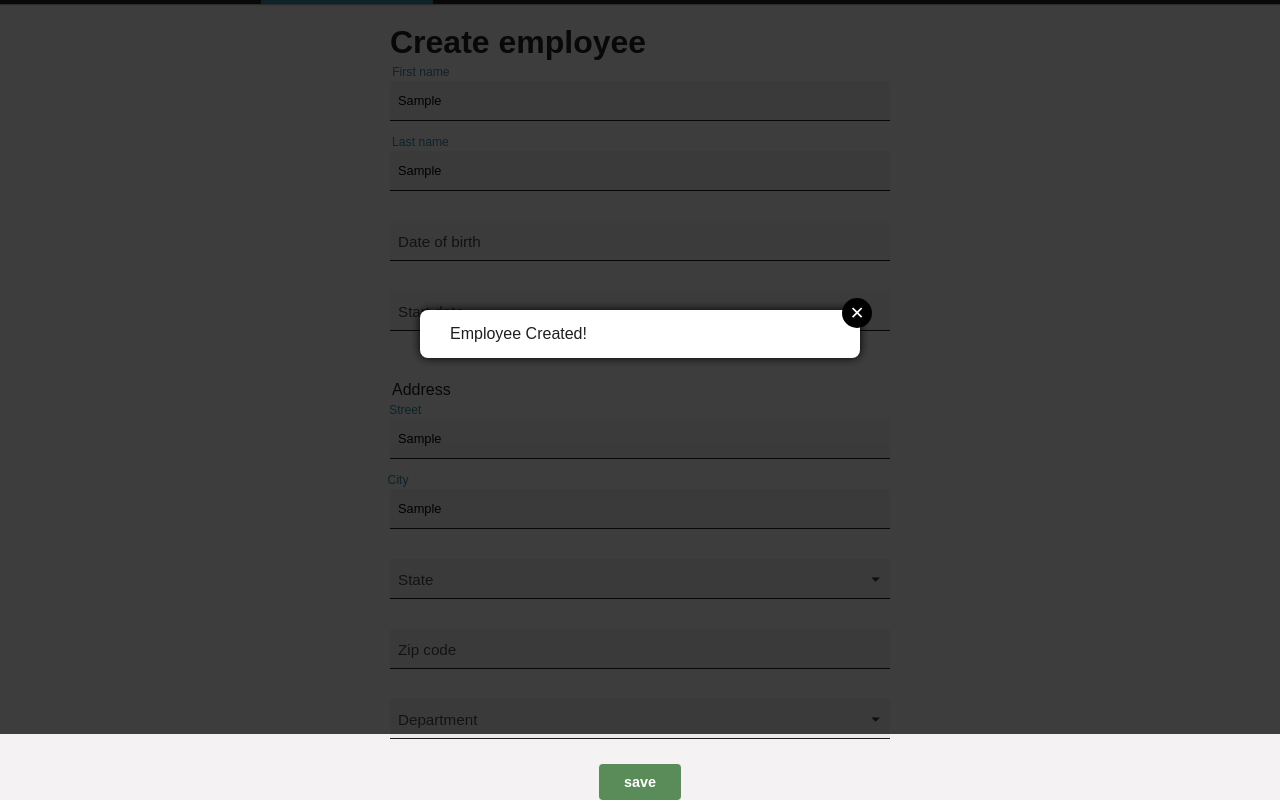
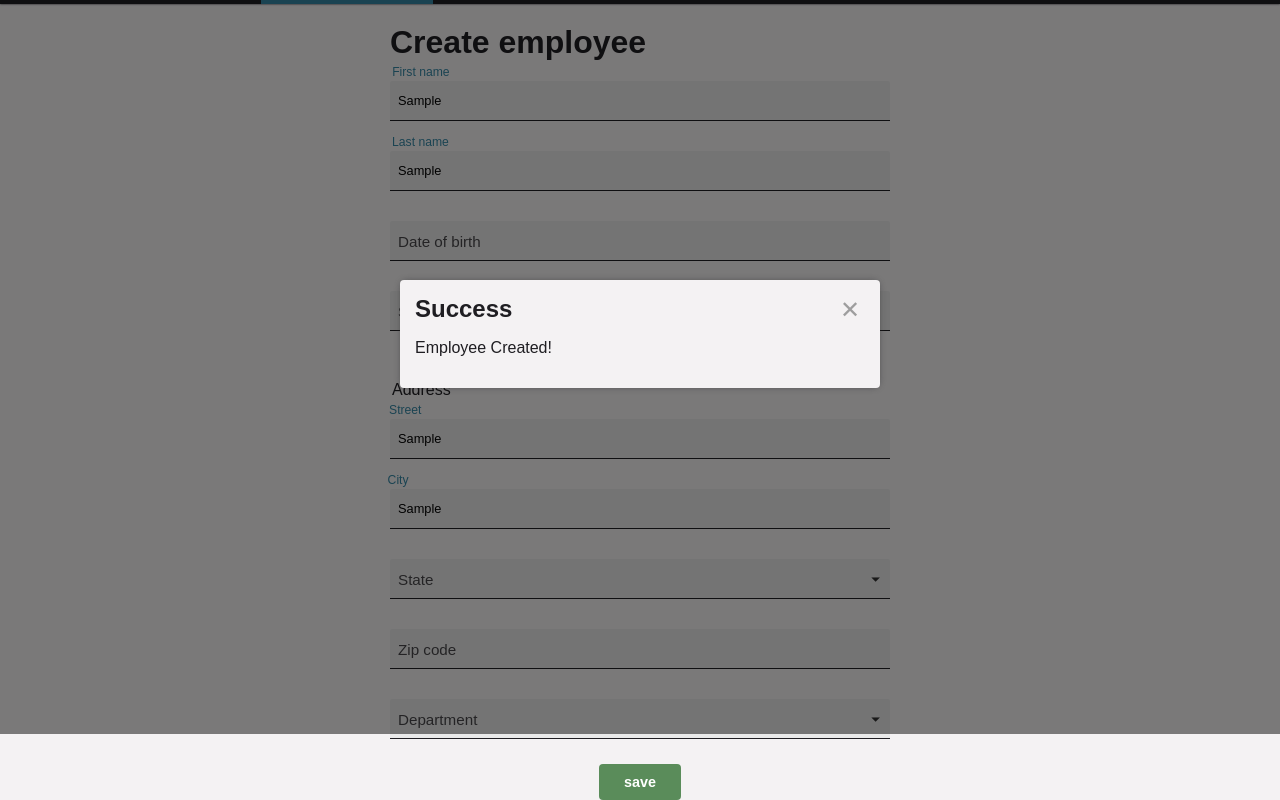
Before and after one commit to MathieuBouvet/MathieuBouvet_14_11032022, a React (Create React App) app: page / in a window 1280 px wide. Both pictures are taken after typing "Sample", "Sample", "Sample", "Sample", "Sample", "Sample" into the empty fields and a click on the button "save". Shown: the part 66-866 px from the top of the page. Built offline with nearby package versions, Linux system fonts and the light colour scheme; the HTML template or start-up script is replaced by a standard one.

Commit message:
Style the modal component

```diff
--- a/src/components/Modal/Modal.css
+++ b/src/components/Modal/Modal.css
@@ -11,8 +11,35 @@
   from {
     opacity: 1;
   }
+  50% {
+    opacity: 1;
+  }
   to {
     opacity: 0;
+  }
+}
+
+@keyframes pop-in {
+  from {
+    transform: scale(0.8);
+  }
+  50% {
+    transform: scale(1.05);
+  }
+  to {
+    transform: scale(1);
+  }
+}
+
+@keyframes pop-out {
+  from {
+    transform: scale(1);
+  }
+  50% {
+    transform: scale(1.08);
+  }
+  to {
+    transform: scale(0.8);
   }
 }
 
@@ -22,7 +49,7 @@
   left: 0;
   bottom: 0;
   right: 0;
-  background-color: rgba(0, 0, 0, 0.75);
+  background-color: rgba(0, 0, 0, 0.5);
   z-index: 1;
   animation: appear 0.3s forwards;
   display: flex;
@@ -36,32 +63,44 @@
 
 .modal {
   position: relative;
+  background-color: var(--color-neutral);
+  padding: 15px;
+  border-radius: 4px;
+  box-shadow: 0 0 8px -3px #333333;
+
+  animation: pop-in 0.3s forwards;
+}
+
+.modal.closing {
+  animation: pop-out 0.3s forwards;
+}
+
+.modal-header {
+  min-width: 450px;
+  position: relative;
 }
 
 .modal-title {
-  display: flex;
+  margin: 0;
 }
 
 .modal-close-button {
-  --close-button-size: 30px;
-  --button-offset: calc(-1 * var(--close-button-size) / 2 + 3px);
+  --close-button-size: 40px;
 
-  position: absolute;
-  top: var(--button-offset);
-  right: var(--button-offset);
-
-  margin-left: auto;
-  background-color: black;
+  background-color: transparent;
   border: none;
   border-radius: 50%;
   width: var(--close-button-size);
   height: var(--close-button-size);
   padding: 0;
-  color: white;
-  font-size: 1.1rem;
+  color: rgb(158, 158, 158);
+  font-size: 1.5rem;
   cursor: pointer;
+  position: absolute;
+  top: -5px;
+  right: -5px;
 }
 
 .modal-close-button:hover {
-  transform: scale(1.05);
+  background-color: rgba(0, 0, 0, 0.04);
 }
--- a/src/components/Modal/Modal.jsx
+++ b/src/components/Modal/Modal.jsx
@@ -5,7 +5,13 @@ import useOnEscape from "../../hooks/useOnEscape";
 import Portal from "../Portal/Portal";
 import "./Modal.css";
 
-const Modal = ({ isClosing, onCloseFinished, onCloseRequested, children }) => {
+const Modal = ({
+  title,
+  isClosing,
+  onCloseFinished,
+  onCloseRequested,
+  children,
+}) => {
   useOnEscape(onCloseRequested);
   const modalRef = useClickOutside(onCloseRequested);
 
@@ -19,12 +25,15 @@ const Modal = ({ isClosing, onCloseFinished, onCloseRequested, children }) => {
           }
         }}
       >
-        <div className="modal" ref={modalRef}>
-          <button className="modal-close-button" onClick={onCloseRequested}>
-            ✕
-          </button>
+        <section className={cx("modal", { closing: isClosing })} ref={modalRef}>
+          <header className="modal-header">
+            <h2 className="modal-title">{title}</h2>
+            <button className="modal-close-button" onClick={onCloseRequested}>
+              ✕
+            </button>
+          </header>
           {children}
-        </div>
+        </section>
       </div>
     </Portal>
   );
@@ -34,6 +43,7 @@ Modal.propTypes = {
   isClosing: PropTypes.bool.isRequired,
   onCloseRequested: PropTypes.func,
   onCloseFinished: PropTypes.func,
+  title: PropTypes.string,
   children: PropTypes.node,
 };
 
--- a/src/index.css
+++ b/src/index.css
@@ -48,28 +48,8 @@ body {
   margin: 0;
 }
 
-.flex-column-container {
-  display: flex;
-  align-items: center;
-  flex-direction: column;
-}
-
 label {
   display: block;
   margin-top: 1rem;
   margin-bottom: 10px;
 }
-
-.save-employee-button {
-  display: block;
-  margin: auto;
-  margin-top: 15px;
-}
-
-.creation-notification-modal {
-  padding: 15px 30px;
-  width: 440px;
-  box-shadow: 0 0 10px #000;
-  background-color: white;
-  border-radius: 8px;
-}
--- a/src/pages/CreateEmployeePage/CreateEmployeePage.css
+++ b/src/pages/CreateEmployeePage/CreateEmployeePage.css
@@ -19,6 +19,9 @@
 }
 
 .save-employee-button {
+  display: block;
+  margin: auto;
+  margin-top: 15px;
   border-radius: 4px;
   border: none;
   background-color: var(--color-success);
--- a/src/pages/CreateEmployeePage/CreateEmployeePage.jsx
+++ b/src/pages/CreateEmployeePage/CreateEmployeePage.jsx
@@ -128,11 +128,12 @@ const CreateEmployeePage = () => {
       </form>
       {isModalOpened && (
         <Modal
+          title="Success"
           isClosing={isModalClosing}
           onCloseFinished={setModalClosed}
           onCloseRequested={setModalClosing}
         >
-          <div className="creation-notification-modal">Employee Created!</div>
+          <p className="creation-notification-modal">Employee Created!</p>
         </Modal>
       )}
     </>
```
